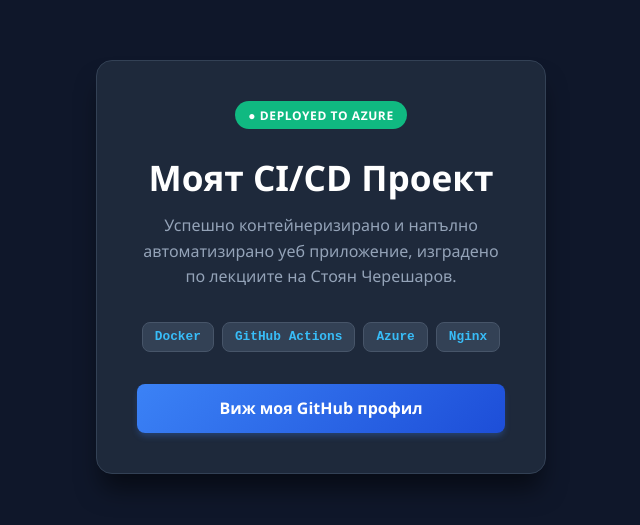
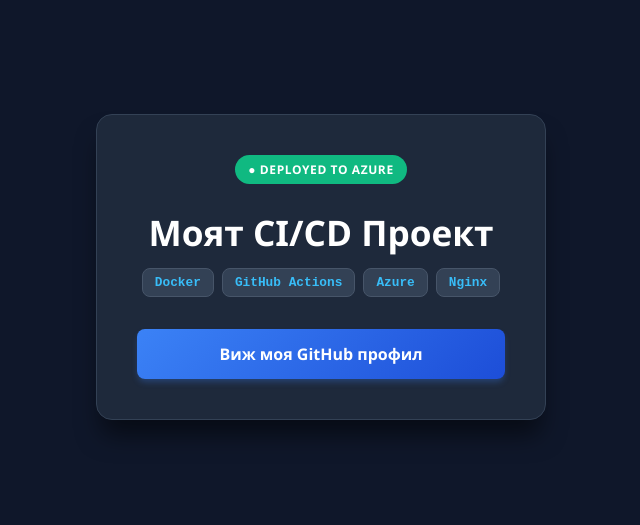
Before and after one commit to YasenaPetrova/my-cicd-project, a plain HTML site: page index.html in a window 1280 px wide. Shown: the part 133-658 px from the top of the page, without its empty margins (319-959 px from the left). Drawn offline with Linux system fonts and the light colour scheme.

```diff
--- a/index.html
+++ b/index.html
@@ -21,7 +21,6 @@
     <div class="card">
         <span class="badge">● DEPLOYED TO AZURE</span>
         <h1>Моят CI/CD Проект</h1>
-        <p>Успешно контейнеризирано и напълно автоматизирано уеб приложение, изградено по лекциите на Стоян Черешаров.</p>
         <div class="tech-stack">
             <span class="tech">Docker</span>
             <span class="tech">GitHub Actions</span>
```
